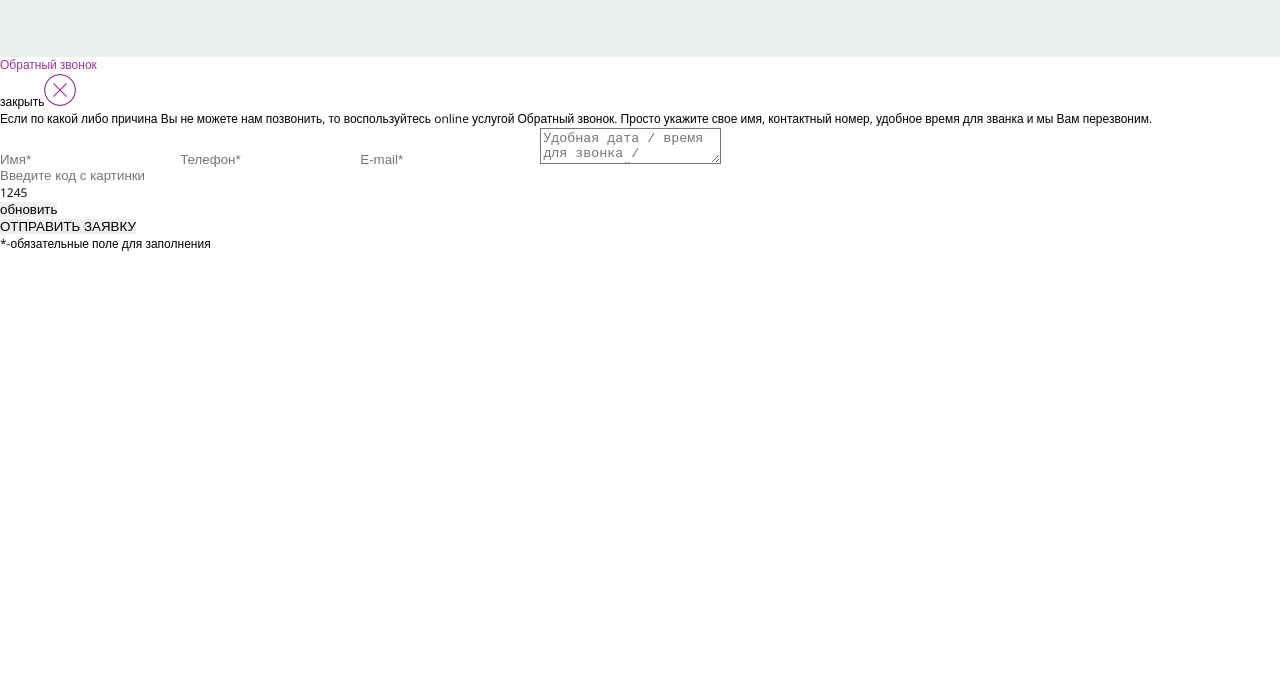
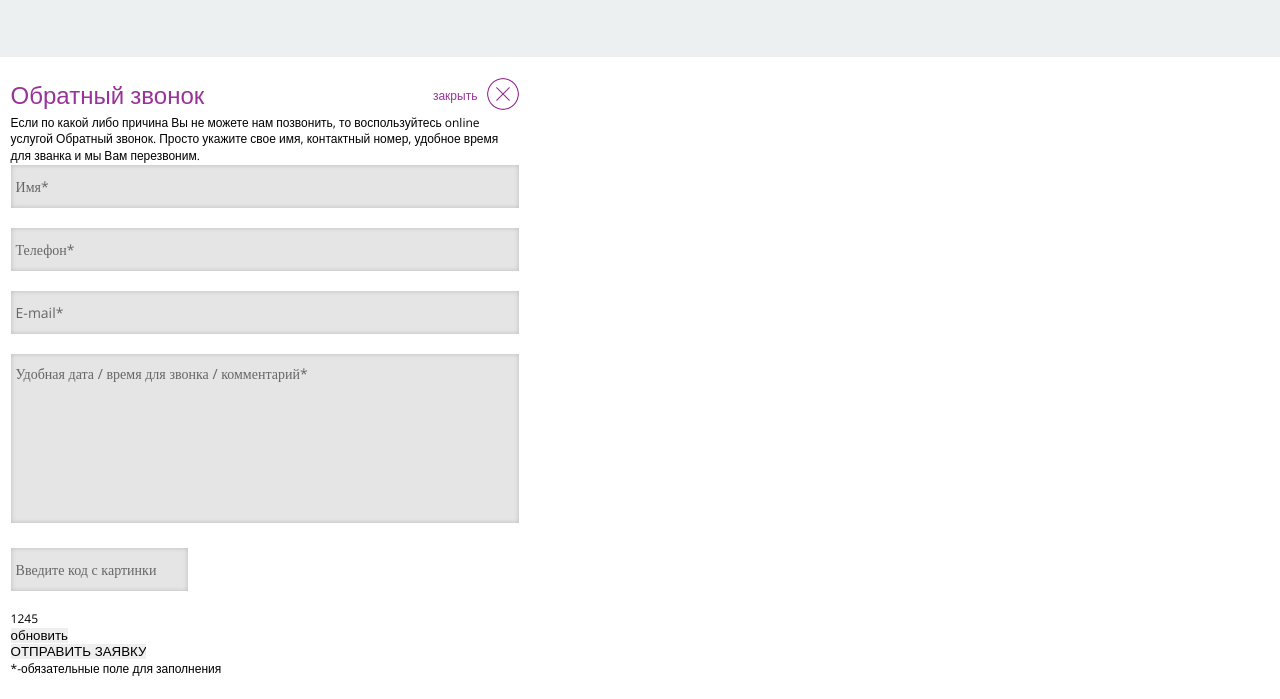
Before and after one commit to coderiver/propertyru, a plain HTML site: page index.html in a window 1280 px wide. Shown: the part 5822-6521 px from the top of the page. Before the commit the page ends 6074 px from the top, so only its background shows below. Drawn offline with nearby package versions, Linux system fonts and the light colour scheme; a script that the page names is missing.

```diff
--- a/index.html
+++ b/index.html
@@ -1302,12 +1302,14 @@
 		</div></div>
 	</div>
 </div></div>
-<div class="pop-up-callback"><div class="pop-up-callback">
+<div class="pop-up-callback"><div class="pop-up-callback_in">
 	<div class="pop-up-callback__header">
 		<div class="pop-up-callback__header_text">
 			<p class="txt_purple">Обратный звонок</p>
 		</div>
-		<p class="pop-up-callback__header_close">закрыть<i class="close"></i></p>
+		<div class="pop-up-callback__header_close">
+			<p class=" txt_purple">закрыть</p><i class="close"></i>
+		</div>
 	</div>
 	<div class="pop-up-callback__main">
 		<p class="pop-up-callback__main_text">
@@ -1318,11 +1320,12 @@
 				<input type="text" class="pop-up-callback__input_item" placeholder="Имя*">
 				<input type="text" class="pop-up-callback__input_item" placeholder="Телефон*">
 				<input type="text" class="pop-up-callback__input_item" placeholder="E-mail*">
-				<textarea name="info" class="pop-up-callback__input_item" placeholder="Удобная дата / время для звонка / комментарий*"></textarea>
+				<textarea name="info" class="pop-up-callback__input_item
+				pop-up-callback__input_item_t-area" placeholder="Удобная дата / время для звонка / комментарий*"></textarea>
 			</div>
 			<div class="pop-up-callback__main_captcha">
-				<div class="pop-up-callback__main_captcha_input">
-					<input type="text" placeholder="Введите код с картинки">
+				<div class="pop-up-callback__main_captcha_input ">
+					<input class="pop-up-callback__input_item" type="text" placeholder="Введите код с картинки">
 				</div>
 				<div class="pop-up-callback__main_captcha_numb">
 					<p class="">1245</p>
--- a/js/common.js
+++ b/js/common.js
@@ -67,7 +67,10 @@ head.ready(function() {
 		      }}]
 		});
 		$('.item_about_add').click(function() {
-			$(this).find('i').removeClass('heart_b').addClass('heart_pr');
+			if($(this).find('i').hasClass('heart_pr')) {
+				$(this).find('i').removeClass('heart_pr').addClass('heart_b')
+			}
+			else	$(this).find('i').removeClass('heart_b').addClass('heart_pr');
 		})
 	});
 	//popUpMenu
--- a/sass/_common.sass
+++ b/sass/_common.sass
@@ -481,3 +481,47 @@ body
 	+mobile
 		display: none
 .pop-up-callback
+	position: absolute
+	max-width: 530px
+	// top: 50%
+	// left: 50%
+	// +translate(-50%, -50%)
+	background-color: #FFF
+	padding: 10px 0
+	&_in
+		padding: 2%
+	&__header
+		+clr
+		vertical-align: middle
+		&_text
+			font-size: 2em
+			font-weight: 300
+			float: left
+		&_close
+			float: right
+			cursor: pointer
+			p
+				position: relative
+				bottom: 10px
+				display: inline-block
+				padding-right: 10px
+	&__input_item
+		width: 100%
+		height: 43px
+		background-color: #E5E5E5
+		border: 0
+		padding: 0
+		text-indent: 5px
+		margin-bottom: 20px
+		+box-shadow(inset 0 0 5px #bcbcbc)
+		+placeholder-color(#666)
+		font-family: 'Open Sans'
+		font-size: 1.167em
+		&_t-area
+			padding-top: 10px
+			height: 159px
+			resize: none
+	&__main_captcha
+		&_input
+			max-width: 300px
+			display: inline-block
```
Also changed, not shown: css/screen.css, js/min/common.min.js.
